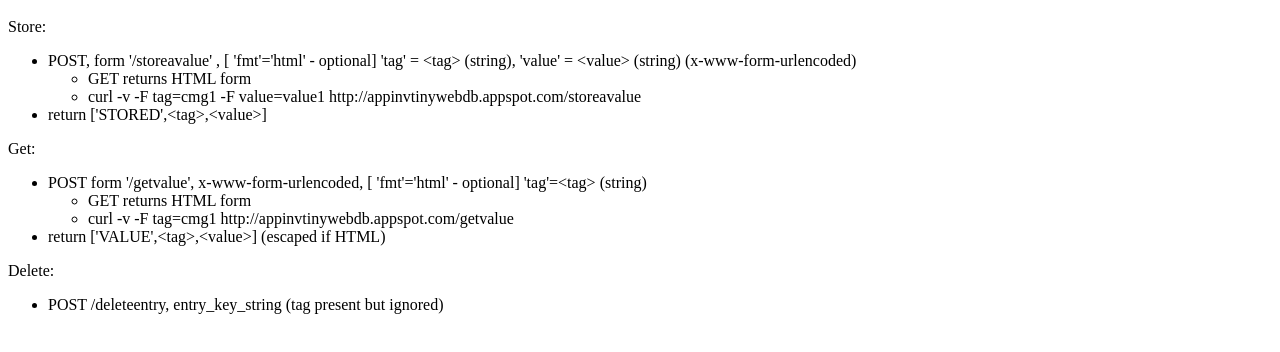
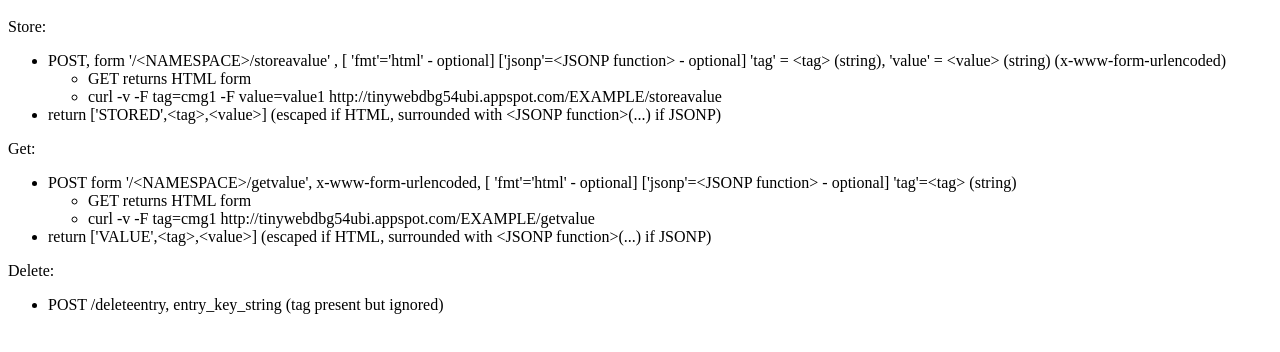
Before and after one commit to cgreenhalgh/tinywebdbg54ubi, a plain HTML site: page jsclient/TinyWebDB_Protocol.html in a window 1280 px wide. Shown: the part 48-400 px from the top of the page. Drawn offline with Linux system fonts and the light colour scheme.

Commit message:
added JSONP option

```diff
--- a/jsclient/TinyWebDB_Protocol.html
+++ b/jsclient/TinyWebDB_Protocol.html
@@ -8,25 +8,25 @@
 <h1>TinyWebDB Protocol</h1>
 Store:<br>
 <ul>
-  <li>POST, form '/storeavalue' , [ 'fmt'='html' - optional] 'tag' =
+  <li>POST, form '/&lt;NAMESPACE&gt;/storeavalue' , [ 'fmt'='html' - optional]  ['jsonp'=&lt;JSONP function&gt; - optional] 'tag' =
 &lt;tag&gt; (string), 'value' = &lt;value&gt; (string)
 (x-www-form-urlencoded)</li>
   <ul>
     <li>GET returns HTML form</li>
   </ul>
   <ul>
-    <li>curl -v -F tag=cmg1 -F value=value1 http://appinvtinywebdb.appspot.com/storeavalue</li>
+    <li>curl -v -F tag=cmg1 -F value=value1 http://tinywebdbg54ubi.appspot.com/EXAMPLE/storeavalue</li>
   </ul>
-  <li>return ['STORED',&lt;tag&gt;,&lt;value&gt;]</li>
+  <li>return ['STORED',&lt;tag&gt;,&lt;value&gt;] (escaped if HTML, surrounded with &lt;JSONP function&gt;(...) if JSONP)</li>
 </ul>
 Get:<br>
 <ul>
-  <li>POST form '/getvalue', x-www-form-urlencoded,&nbsp;[ 'fmt'='html' - optional] 'tag'=&lt;tag&gt; (string)</li>
+  <li>POST form '/&lt;NAMESPACE&gt;/getvalue', x-www-form-urlencoded,&nbsp;[ 'fmt'='html' - optional] ['jsonp'=&lt;JSONP function&gt; - optional] 'tag'=&lt;tag&gt; (string)</li>
   <ul>
     <li>GET returns HTML form</li>
-    <li>curl -v -F tag=cmg1 http://appinvtinywebdb.appspot.com/getvalue</li>
+    <li>curl -v -F tag=cmg1 http://tinywebdbg54ubi.appspot.com/EXAMPLE/getvalue</li>
   </ul>
-  <li>return ['VALUE',&lt;tag&gt;,&lt;value&gt;] (escaped if HTML)</li>
+  <li>return ['VALUE',&lt;tag&gt;,&lt;value&gt;] (escaped if HTML, surrounded with &lt;JSONP function&gt;(...) if JSONP)</li>
 </ul>
 Delete:<br>
 <ul>
```
Also changed, not shown: 1 other file.
